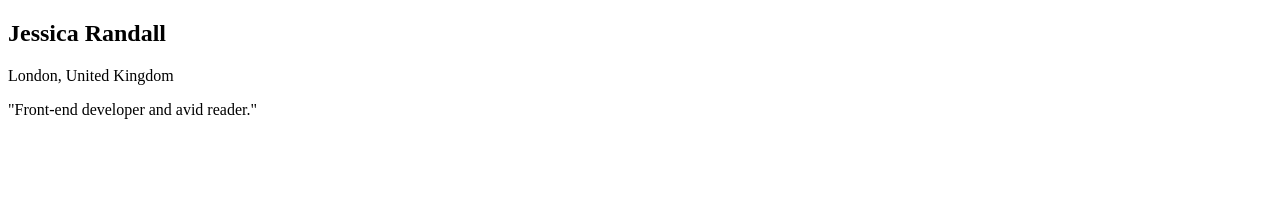
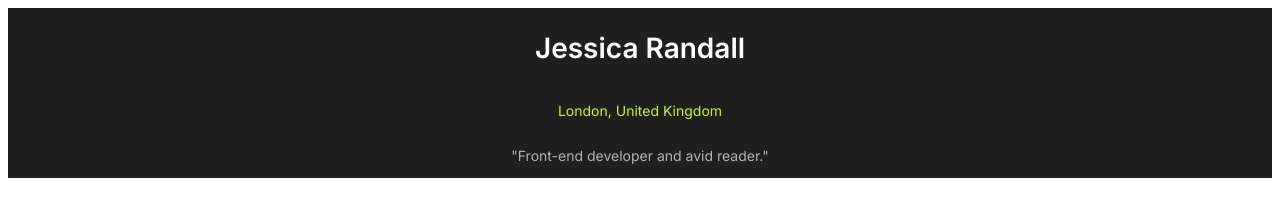
Before and after one commit to ArturoMauricioDev/social-links-profile-2025, a plain HTML site: page index.html in a window 1280 px wide. Drawn offline with Linux system fonts and the light colour scheme.

Commit message:
estilos realizados - description

```diff
--- a/index.html
+++ b/index.html
@@ -15,12 +15,20 @@
     <title>Social links profile | Arturo Mauricio</title>
 
     <link rel="stylesheet" href="./styles/style.css" />
+    <link rel="preconnect" href="https://fonts.googleapis.com" />
+    <link rel="preconnect" href="https://fonts.gstatic.com" crossorigin />
+    <link
+      href="https://fonts.googleapis.com/css2?family=Inter:ital,opsz,wght@0,14..32,100..900;1,14..32,100..900&display=swap"
+      rel="stylesheet"
+    />
   </head>
   <body>
-    <div class="description">
-      <h2>Jessica Randall</h2>
-      <p>London, United Kingdom</p>
-      <p>"Front-end developer and avid reader."</p>
-    </div>
+    <section class="profile">
+      <div class="description">
+        <h2>Jessica Randall</h2>
+        <p>London, United Kingdom</p>
+        <p>"Front-end developer and avid reader."</p>
+      </div>
+    </section>
   </body>
 </html>
--- a/styles/style.css
+++ b/styles/style.css
@@ -0,0 +1,45 @@
+:root {
+  --Green: hsl(75, 94%, 57%);
+  --White: hsl(0, 0%, 100%);
+  --Grey-300: hsl(0, 0%, 70%);
+  --Grey-700: hsl(0, 0%, 20%);
+  --Grey-800: hsl(0, 0%, 12%);
+  --Grey-900: hsl(0, 0%, 8%);
+}
+* {
+  font-family: "Inter", sans-serif;
+  font-optical-sizing: auto;
+}
+.profile {
+  background: var(--Grey-800);
+  display: flex;
+  justify-content: center;
+}
+.profile img {
+  border-radius: 100%;
+}
+
+.description {
+  display: flex;
+  flex-direction: column;
+  align-items: center;
+}
+.description h2 {
+  color: var(--White);
+  font-weight: 600;
+  font-style: normal;
+  font-size: 28px;
+}
+
+.description p:nth-child(2) {
+  color: var(--Green);
+  font-weight: 400;
+  font-style: normal;
+  font-size: 14px;
+}
+.description p:nth-child(3) {
+  color: var(--Grey-300);
+  font-weight: 400;
+  font-style: normal;
+  font-size: 14px;
+}
```
